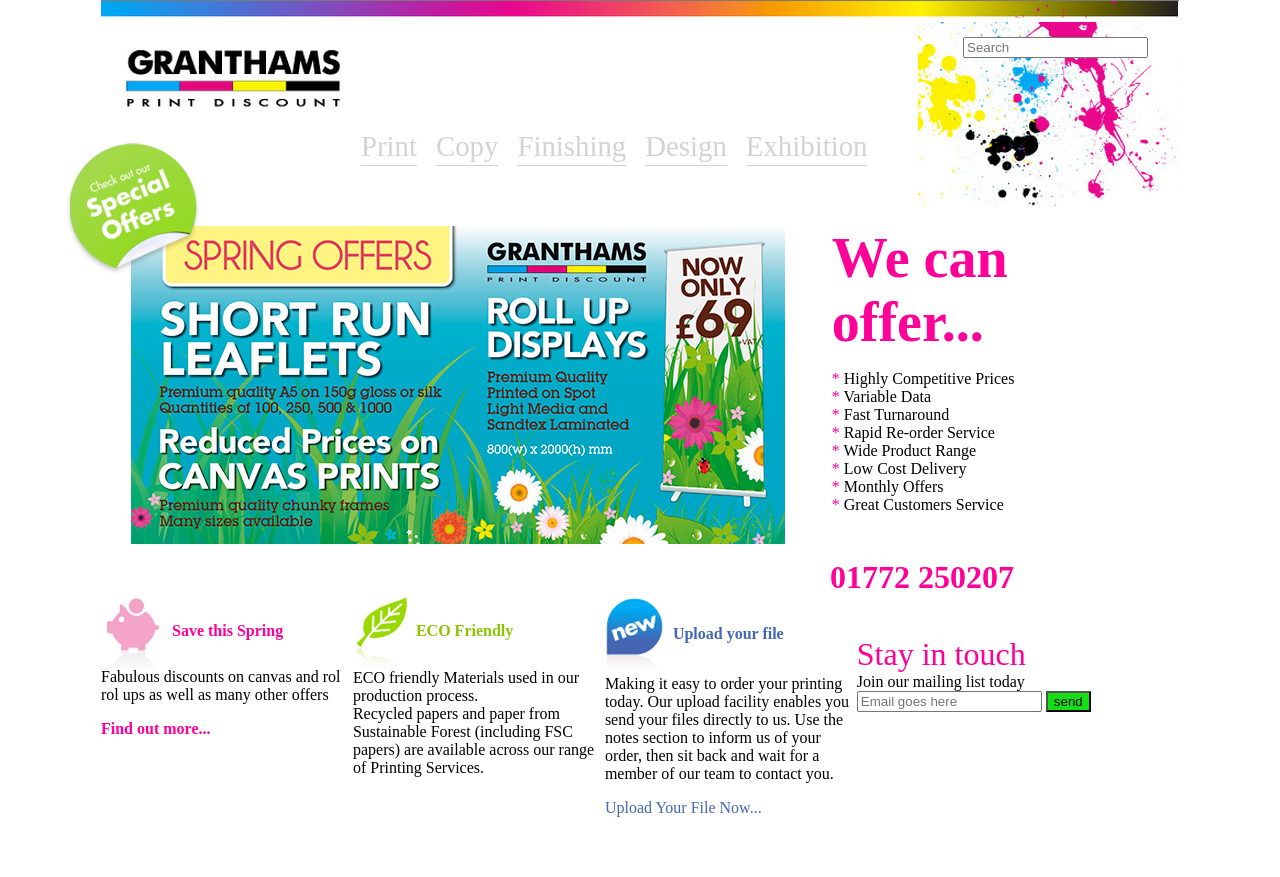
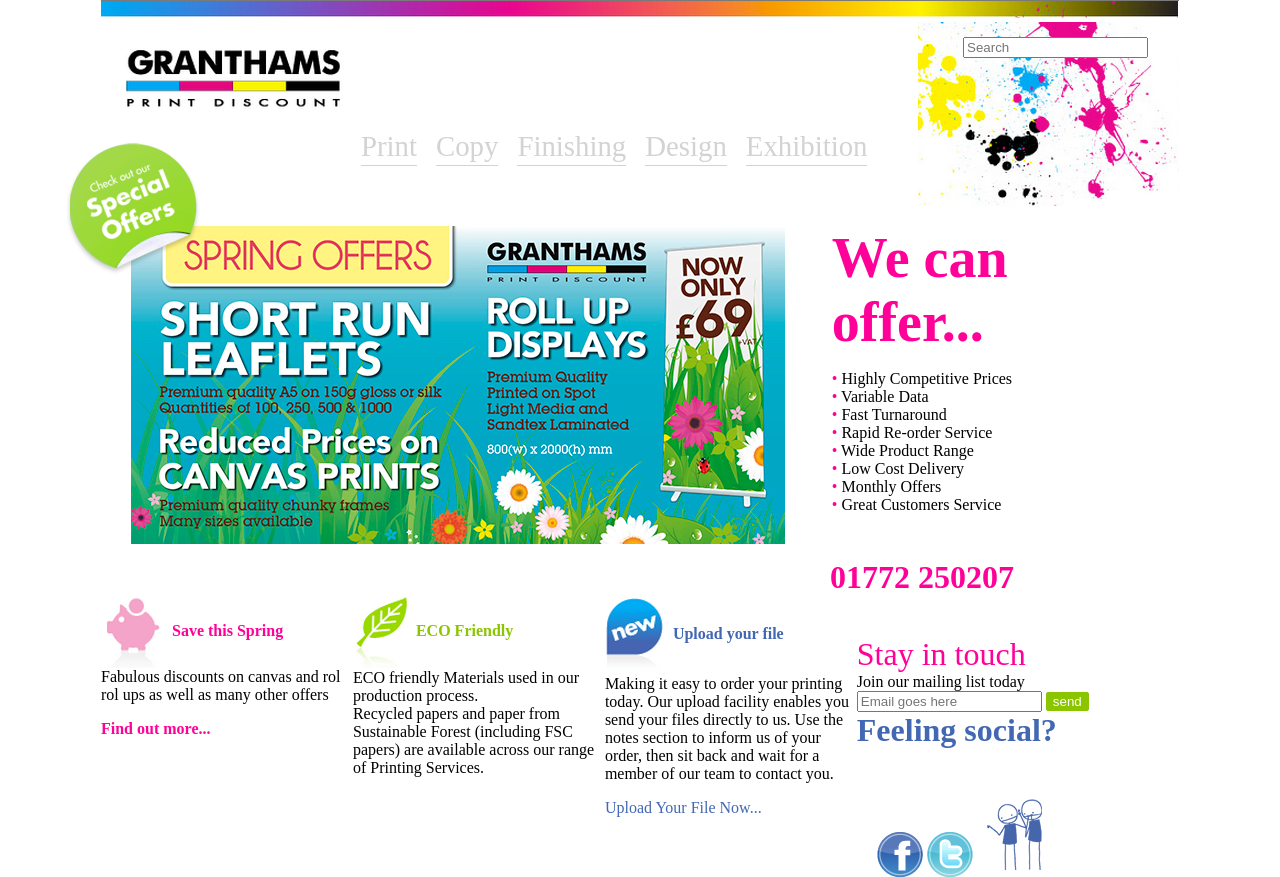
Before and after one commit to CesarAstorgaOchoa/pw14152022, a plain HTML site: page PracticaCSS02/index.html in a window 1280 px wide. Before the commit the page ends 817 px from the top, so only its background shows below. Drawn offline with Linux system fonts and the light colour scheme.

Commit message:
practicaCSS02 avance parte final

```diff
--- a/PracticaCSS02/css/estilos.css
+++ b/PracticaCSS02/css/estilos.css
@@ -31,8 +31,23 @@
     margin-left: 25px;
     margin-top: 25px;
 }
+#facebook{
+    left: 20px;
+    position: relative;
+    top: 70px;
+}
+#monitos{
+    left: 30px;
+    position: relative;
+    top: 50px;
+}
 #paint{
     float: right;
+}
+#twitter{
+    left: 20px;
+    position: relative;
+    top: 70px;
 }
 #primerSeccion{
     height: 318px;
@@ -56,7 +71,7 @@
     margin-left: -40px;
 }
 #secc01art02 ul li:before{
-    content: "* ";
+    content: "• ";
     color: #FF0099;
 }
 #secc03art04{
@@ -65,7 +80,10 @@
     margin-top: 40px; /*Se mueve toda la caja*/
 }
 #secc03art04 input[type = "button"]{
-    background: rgb(19, 223, 19);
+    background: #8bc500;
+    border: 1px solid #8bc500;
+    border-radius: 2px;
+    color: white;
 }
 #segundaSeccion{
     margin-top: 15px;
--- a/PracticaCSS02/index.html
+++ b/PracticaCSS02/index.html
@@ -101,6 +101,12 @@
         Join our mailing list today <br>
         <input type="mail" placeholder="Email goes here">
         <input type="button" value="send">
+        <span class="colorazul letramediana nito">
+            Feeling social?
+        </span>
+        <img src="img/icon_facebook.png" alt="" id="facebook">
+        <img src="img/icon_twitter.png" alt="" id="twitter">
+        <img src="img/image-right.png" alt="" id="monitos">
     </article>
    </section>
 </body>
```
